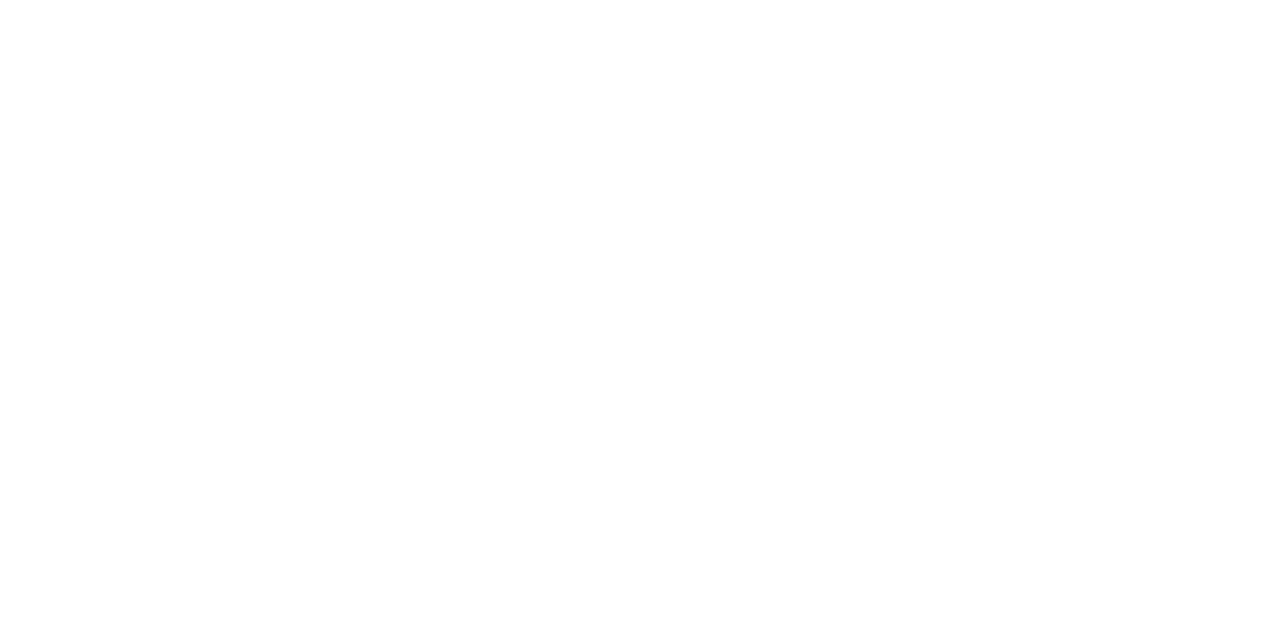
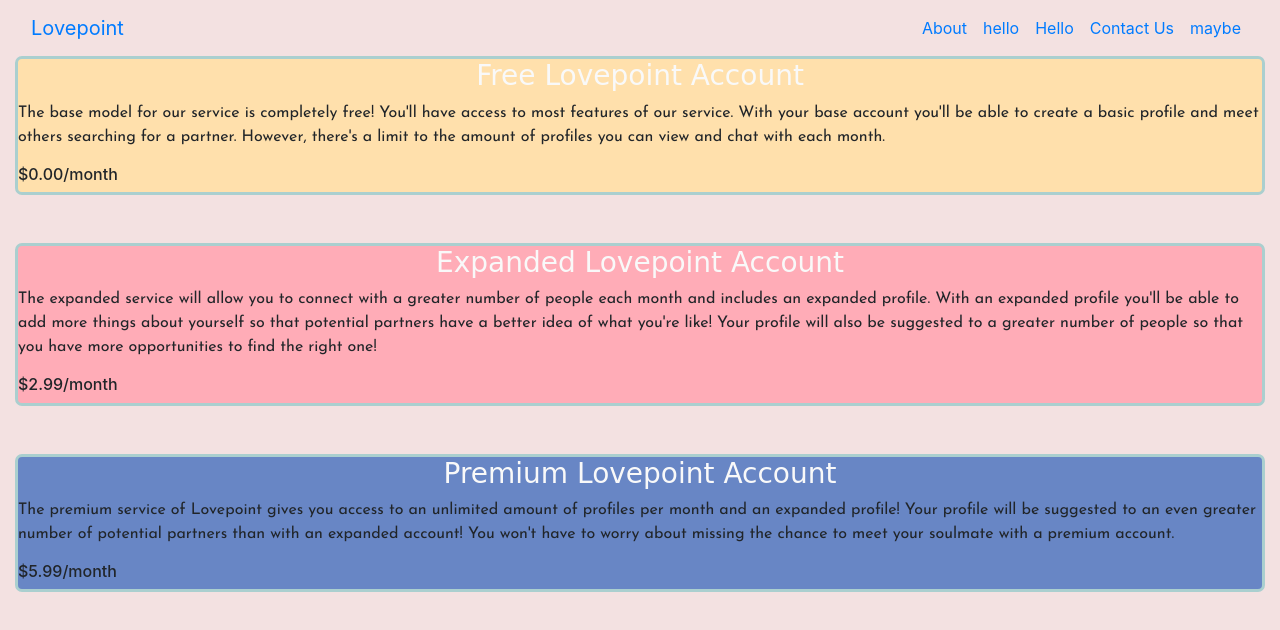
Before and after one commit to Eduardo-Gonz/ProjectPod2, a plain HTML site: page store.html in a window 1280 px wide. Drawn offline with nearby package versions, Linux system fonts and the light colour scheme; a web font is replaced by a local one.

Commit message:
added store.html

```diff
--- a/store.html
+++ b/store.html
@@ -1,11 +1,105 @@
 <!DOCTYPE html>
 <html lang="en">
 <head>
+    <link rel="stylesheet" href="https://stackpath.bootstrapcdn.com/bootstrap/4.5.0/css/bootstrap.min.css" integrity="sha384-9aIt2nRpC12Uk9gS9baDl411NQApFmC26EwAOH8WgZl5MYYxFfc+NcPb1dKGj7Sk" crossorigin="anonymous">
+    <link href="https://fonts.googleapis.com/css2?family=Galada&family=Josefin+Sans:ital,wght@0,300;0,400;1,300&display=swap" rel="stylesheet">
+    <link rel="stylesheet" href="storeSheet.css">
+
     <meta charset="UTF-8">
     <meta name="viewport" content="width=device-width, initial-scale=1.0">
     <title>Document</title>
+
+    <script src="https://code.jquery.com/jquery-3.5.1.slim.min.js" integrity="sha384-DfXdz2htPH0lsSSs5nCTpuj/zy4C+OGpamoFVy38MVBnE+IbbVYUew+OrCXaRkfj" crossorigin="anonymous"></script>
+    <script src="https://cdn.jsdelivr.net/npm/popper.js@1.16.0/dist/umd/popper.min.js" integrity="sha384-Q6E9RHvbIyZFJoft+2mJbHaEWldlvI9IOYy5n3zV9zzTtmI3UksdQRVvoxMfooAo" crossorigin="anonymous"></script>
+    <script src="https://stackpath.bootstrapcdn.com/bootstrap/4.5.0/js/bootstrap.min.js" integrity="sha384-OgVRvuATP1z7JjHLkuOU7Xw704+h835Lr+6QL9UvYjZE3Ipu6Tp75j7Bh/kR0JKI" crossorigin="anonymous"></script>
+
 </head>
 <body>
+    <section id="header">
+        <div class="container-fluid">
+          <!-- Navbar -->
+          <nav class="navbar navbar-expand-xl sticky-top">
+            <a class="navbar-brand" href="#">Lovepoint</a>
 
+            <button class="navbar-toggler" type="button" data-toggle="collapse" data-target="#navbarTogglerDemo02" aria-controls="navbarTogglerDemo02" aria-expanded="false" aria-label="Toggle navigation">
+              <i class="fa fa-bars"></i>
+            </button>
+
+            <div class="collapse navbar-collapse" id="navbarTogglerDemo02">
+            <ul class="navbar-nav ml-auto">
+              <li class="nav-item">
+                <a class="nav-link" href="#">About</a>
+              </li>
+
+              <li class="nav-item">
+                <a class="nav-link" href=" #">hello</a>
+              </li>
+
+              <li class="nav-item">
+                <a class="nav-link" href=" #">Hello</a>
+              </li>
+
+              <li class="nav-item">
+                <a class="nav-link" href=" #">Contact Us</a>
+              </li>
+
+              <li class="nav-item">
+                <a class="nav-link" href=" #">maybe</a>
+              </li>
+
+            </ul>
+            </div>
+          </nav>
+
+
+    <div class="box1">
+        <h3>
+            Free Lovepoint Account
+        </h3>
+        <p>
+            The base model for our service is completely free! You'll have access to most features
+            of our service. With your base account you'll be able to create a basic profile and meet
+            others searching for a partner. However, there's a limit to the amount of profiles
+            you can view and chat with each month.
+        </p>
+        <h6>$0.00/month</h6>
+    </div>
+
+    <br><br>
+
+    <div class="box2">
+        <h3>
+            Expanded Lovepoint Account
+        </h3>
+        <p>
+            The expanded service will allow you to connect with a greater number of people each month
+            and includes an expanded profile. With an expanded profile you'll be able to add more things about
+            yourself so that potential partners have a better idea of what you're like! Your profile will also
+            be suggested to a greater number of people so that you have more opportunities to find the right
+            one!
+        </p>
+        <h6>$2.99/month</h6>
+    </div>
+
+    <br><br>
+
+    <div class="box3">
+        <h3>
+            Premium Lovepoint Account
+        </h3>
+        <p>
+            The premium service of Lovepoint gives you access to an unlimited amount of profiles per month and
+            an expanded profile! Your profile will be suggested to an even greater number of potential partners
+            than with an expanded account! You won't have to worry about missing the chance to meet your
+            soulmate with a premium account.
+        </p>
+        <h6>$5.99/month</h6>
+    </div>
+
+    <div class="signUp">
+
+    </div>
+
+    <script type="text/javascript" src="index.js"></script></script>
 </body>
 </html>
--- /dev/null
+++ b/storeSheet.css
@@ -0,0 +1,31 @@
+body {
+    background-color: #f3e1e1;
+  }
+
+p{
+    font-family: 'Josefin Sans', sans-serif;
+}
+
+h3{
+    font-family: 'Galada', cursive;
+    text-align: center;
+    color: #f9f9f9;
+}
+
+.box1 {
+    border: 3px solid #aacfcf;;
+    border-radius: 7px;
+    background-color: #ffe0ac;
+}
+
+.box2 {
+    border: 3px solid #aacfcf;;
+    border-radius: 7px;
+    background-color: #ffacb7;
+}
+
+.box3 {
+    border: 3px solid #aacfcf;;
+    border-radius: 7px;
+    background-color: #6886c5;
+}
```
